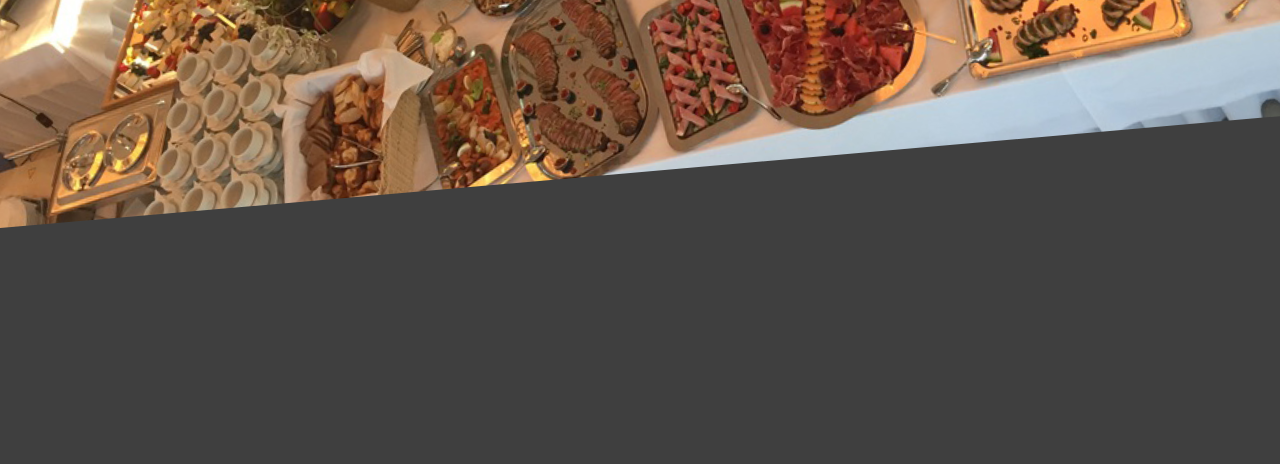
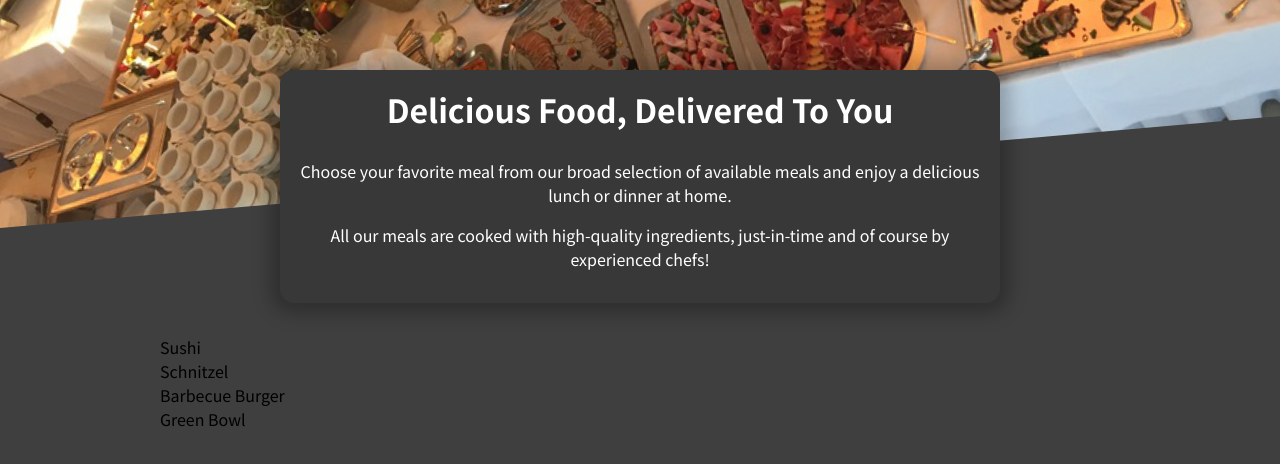
Before and after one commit to hakangundogdu/Food-order-app, a React (Create React App) app: page / in a window 1280 px wide. Shown: the part 170-634 px from the top of the page. Built offline with nearby package versions, Linux system fonts and the light colour scheme.

Commit message:
Meals components

```diff
--- a/src/App.js
+++ b/src/App.js
@@ -1,10 +1,14 @@
 import React from 'react';
 import Header from './components/Layout/Header';
+import Meals from './components/Meals/Meals';
 
 function App() {
   return (
     <React.Fragment>
       <Header />
+      <main>
+        <Meals />
+      </main>
     </React.Fragment>
   );
 }
--- /dev/null
+++ b/src/components/Meals/AvailableMeals.js
@@ -0,0 +1,40 @@
+import classes from './AvailableMeals.module.css';
+
+const DUMMY_MEALS = [
+  {
+    id: 'm1',
+    name: 'Sushi',
+    description: 'Finest fish and veggies',
+    price: 22.99,
+  },
+  {
+    id: 'm2',
+    name: 'Schnitzel',
+    description: 'A german specialty!',
+    price: 16.5,
+  },
+  {
+    id: 'm3',
+    name: 'Barbecue Burger',
+    description: 'American, raw, meaty',
+    price: 12.99,
+  },
+  {
+    id: 'm4',
+    name: 'Green Bowl',
+    description: 'Healthy...and green...',
+    price: 18.99,
+  },
+];
+
+const AvailableMeals = () => {
+  const mealList = DUMMY_MEALS.map((meal) => <li>{meal.name}</li>);
+
+  return (
+    <section className={classes.meals}>
+      <ul>{mealList}</ul>
+    </section>
+  );
+};
+
+export default AvailableMeals;
--- /dev/null
+++ b/src/components/Meals/AvailableMeals.module.css
@@ -0,0 +1,24 @@
+.meals {
+  max-width: 60rem;
+  width: 90%;
+  margin: 2rem auto;
+  animation: meals-appear 1s ease-out forwards;
+}
+
+.meals ul {
+  list-style: none;
+  margin: 0;
+  padding: 0;
+}
+
+@keyframes meals-appear {
+  from {
+    opacity: 0;
+    transform: translateY(3rem);
+  }
+
+  to {
+    opacity: 1;
+    transform: translateY(0);
+  }
+}
--- /dev/null
+++ b/src/components/Meals/Meals.js
@@ -0,0 +1,15 @@
+import { Fragment } from 'react';
+
+import MealsSummary from './MealsSummary';
+import AvailableMeals from './AvailableMeals';
+
+const Meals = () => {
+  return (
+    <Fragment>
+      <MealsSummary />
+      <AvailableMeals />
+    </Fragment>
+  );
+};
+
+export default Meals;
--- /dev/null
+++ b/src/components/Meals/MealsSummary.js
@@ -0,0 +1,19 @@
+import classes from './MealsSummary.module.css';
+
+const MealsSummary = () => {
+  return (
+    <section className={classes.summary}>
+      <h2>Delicious Food, Delivered To You</h2>
+      <p>
+        Choose your favorite meal from our broad selection of available meals
+        and enjoy a delicious lunch or dinner at home.
+      </p>
+      <p>
+        All our meals are cooked with high-quality ingredients, just-in-time and
+        of course by experienced chefs!
+      </p>
+    </section>
+  );
+};
+
+export default MealsSummary;
--- /dev/null
+++ b/src/components/Meals/MealsSummary.module.css
@@ -0,0 +1,18 @@
+.summary {
+  text-align: center;
+  max-width: 45rem;
+  width: 90%;
+  margin: auto;
+  margin-top: -10rem;
+  position: relative;
+  background-color: #383838;
+  color: white;
+  border-radius: 14px;
+  padding: 1rem;
+  box-shadow: 0 1px 18px 10px rgba(0, 0, 0, 0.25);
+}
+
+.summary h2 {
+  font-size: 2rem;
+  margin-top: 0;
+}
```
Also changed, not shown: 1 other file (tests, documents, lock files or other folders).
